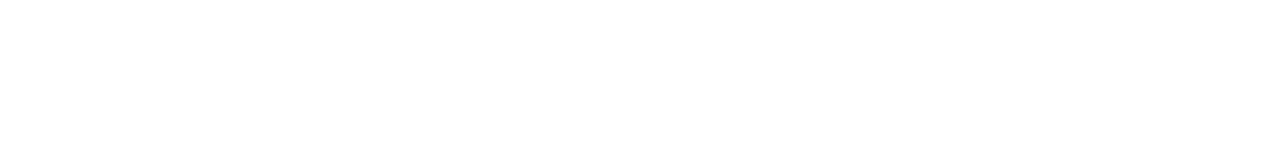
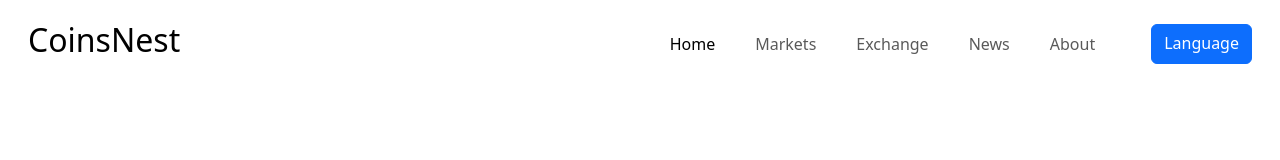
Before and after one commit to MasterIfeanyi/ifeanyi-coinnest-html, a plain HTML site: page index.html in a window 1280 px wide. Drawn offline with Linux system fonts and the light colour scheme.

Commit message:
finish navbar

```diff
--- a/index.html
+++ b/index.html
@@ -32,8 +32,8 @@
 <body>
 
 <!-- NavBar -->
-<nav class="navbar navbar-dark py-2 navbar-expand-lg sticky-top">
-    <div class="container">
+<nav class="navbar navbar-light bg-white p-3 navbar-expand-lg sticky-top">
+    <div class="container-fluid">
         <a href="#" class="navbar-brand">
            <h2>CoinsNest</h2>
         </a>
@@ -44,12 +44,22 @@
 
         <div class="collapse navbar-collapse" id="navmenu">
             <ul class="navbar-nav ms-auto">
-                <li class="nav-item">
+                <li class="nav-item me-4">
                     <a href="#home" class="nav-link active">Home</a>
                 </li>
-                <li class="nav-item">
+                <li class="nav-item me-4">
                     <a href="#markets" class="nav-link">Markets</a>
                 </li>
+                <li class="nav-item me-4">
+                    <a href="#exchange" class="nav-link">Exchange</a>
+                </li>
+                <li class="nav-item me-4">
+                    <a href="#news" class="nav-link">News</a>
+                </li>
+                <li class="nav-item me-4">
+                    <a href="#about" class="nav-link">About</a>
+                </li>
+                <a href="" class="btn btn-primary ms-4">Language</a>
             </ul>
         </div>
     </div>
```
